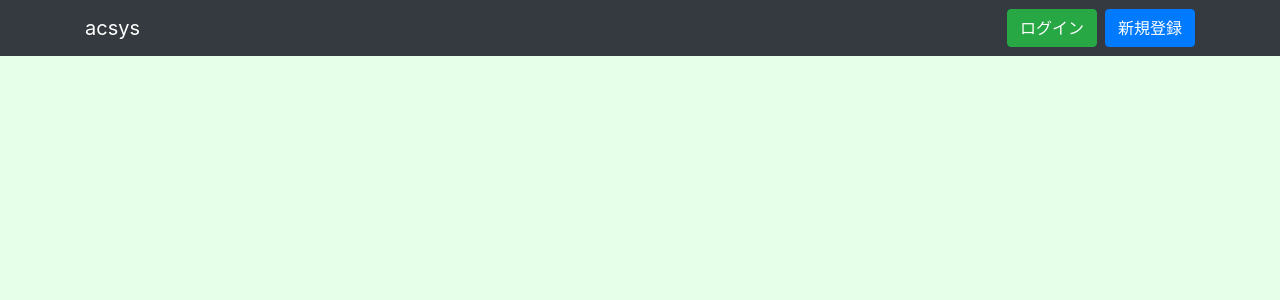
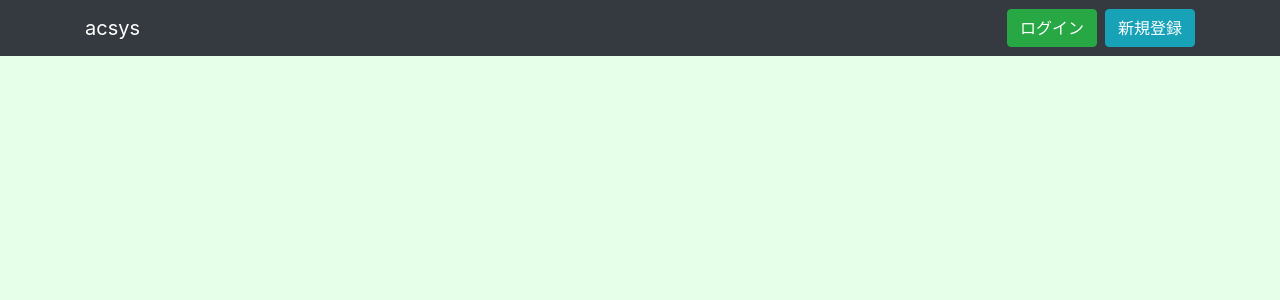
Before and after one commit to ASO1701028/acsysproject, a Vue app: page / in a window 1280 px wide. Shown: the top 300 px of the page. Built offline with nearby package versions, Linux system fonts and the light colour scheme.

Commit message:
+add Header.vueをきれいに見やすくしました。

```diff
--- a/src/components/Header.vue
+++ b/src/components/Header.vue
@@ -12,10 +12,10 @@
 
                 <ul class="navbar-nav">
                     <li>
-                        <a href='#/login' class="btn btn-primary btn-success mr-sm-2" role="button">ログイン</a>
+                        <a href='#/login' class="btn btn-success mr-sm-2" role="button">ログイン</a>
                     </li>
                     <li>
-                        <a href='#/signup' class="btn btn-primary" role="button" >新規登録</a>
+                        <a href='#/signup' class="btn btn-info" role="button" >新規登録</a>
                     </li>
                 </ul>
             </div>
@@ -28,3 +28,9 @@
         name:"header",
     }
 </script>
+
+<style>
+    .navbar {
+        background-color: #000000;
+    }
+</style>
```
